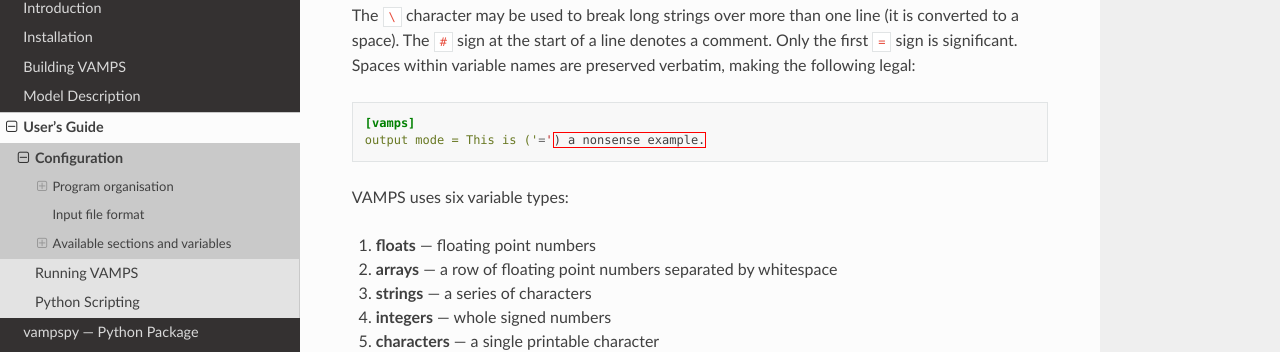
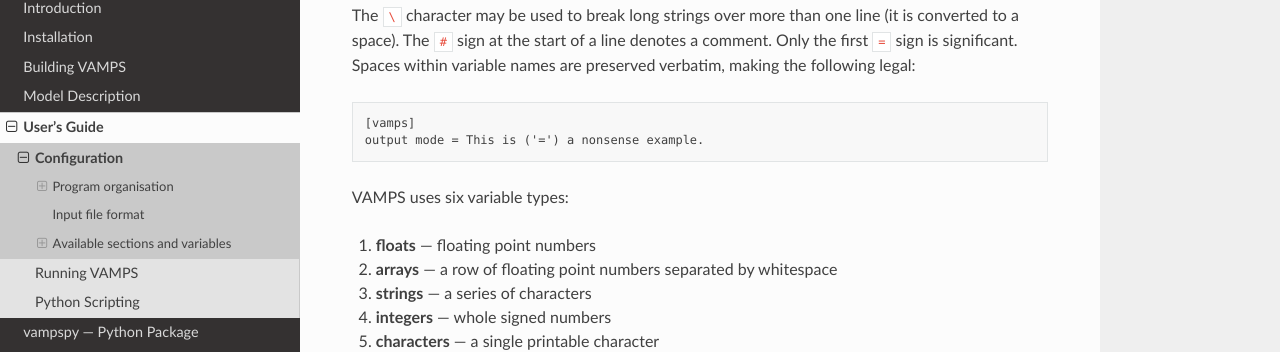
Before and after one commit to jaapschellekens/vampspy, a Sphinx documentation site: the page built from sphinx/source/user_guide/configuration.rst, in a window 1280 px wide and 900 px high, scrolled down 1812 px. Shown: the part 144-496 px from the top of the window. Built offline with Sphinx 7.4.7 and the Read the Docs theme 3.1.0, drawn with Linux system fonts in a browser that asks for light colours; pages that are not in the unit, such as notebooks, are missing from menus.

Commit message:
doc via pages

```diff
--- a/sphinx/source/user_guide/configuration.rst
+++ b/sphinx/source/user_guide/configuration.rst
@@ -101,7 +101,7 @@
 comment.  Only the first ``=`` sign is significant.  Spaces within variable
 names are preserved verbatim, making the following legal:
 
-.. code-block:: ini
+.. code-block:: text
 
    [vamps]
    output mode = This is ('=') a nonsense example.
```
Also changed, not shown: 1 other file.
